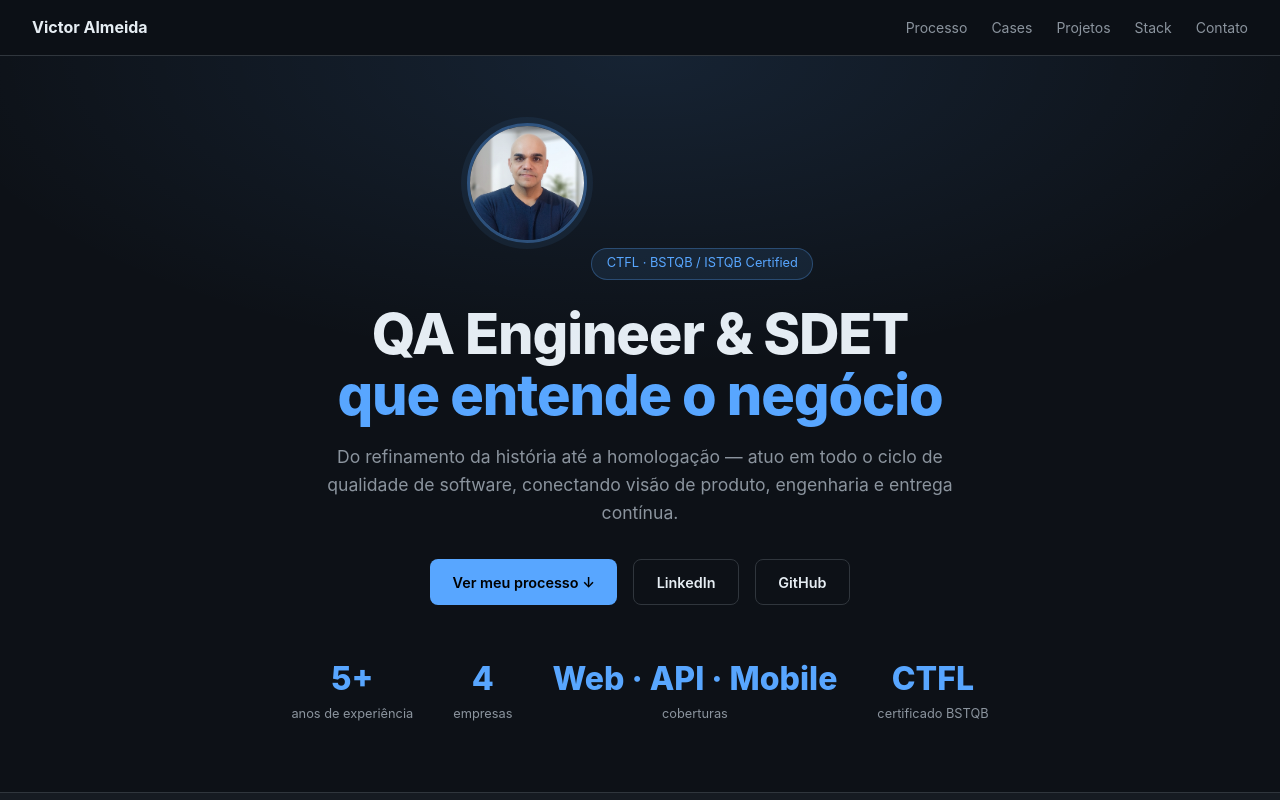
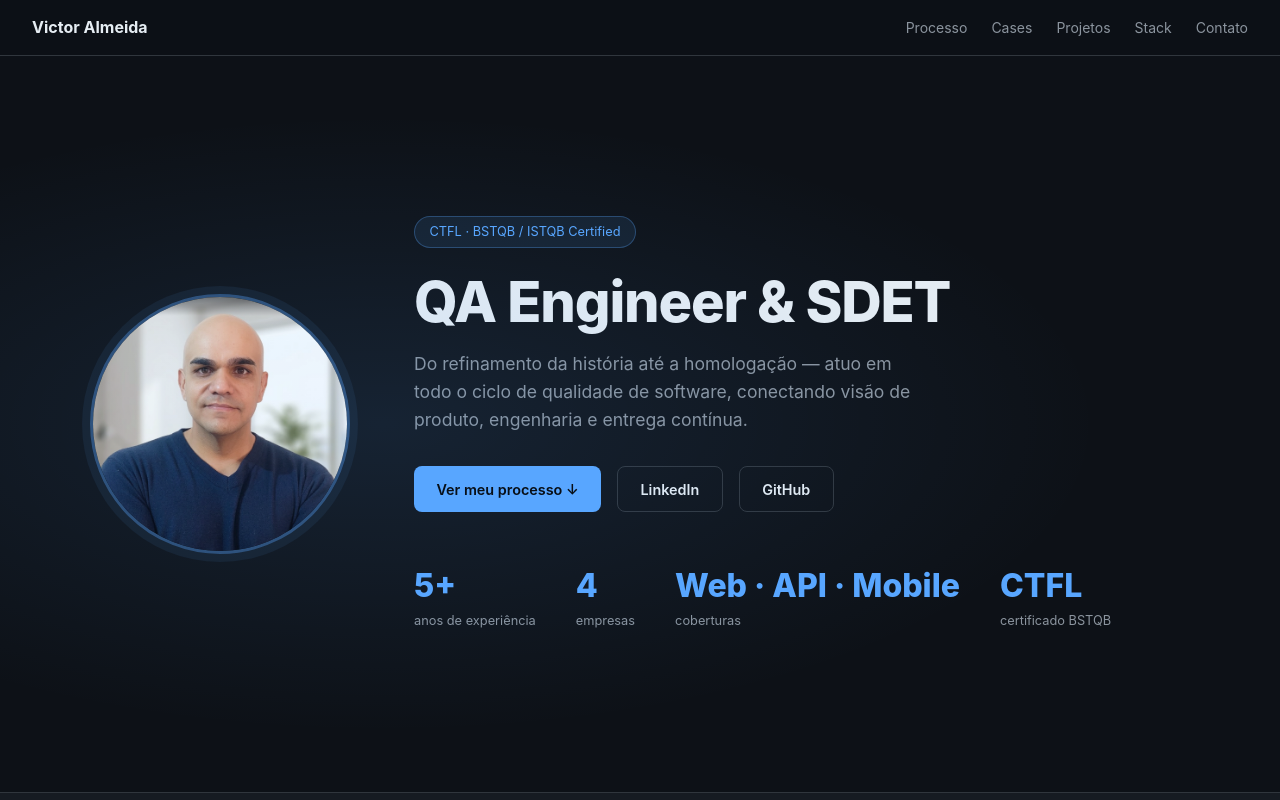
Before and after one commit to Victorios990/portfolio, a plain HTML site: page index.html in a window 1280 px wide. Shown: the top 800 px of the page. Drawn offline with Linux system fonts and the light colour scheme.

Commit message:
feat: hero split-screen — foto grande à esquerda, texto à direita, remove slogan

```diff
--- a/index.html
+++ b/index.html
@@ -50,7 +50,6 @@
     .hero {
       min-height: 92vh;
       display: flex; align-items: center; justify-content: center;
-      text-align: center;
       padding: 4rem 2rem;
       position: relative;
       overflow: hidden;
@@ -58,16 +57,47 @@
     .hero::before {
       content: '';
       position: absolute; inset: 0;
-      background: radial-gradient(ellipse 80% 60% at 50% 0%, rgba(88,166,255,.12) 0%, transparent 70%);
+      background: radial-gradient(ellipse 80% 60% at 30% 50%, rgba(88,166,255,.12) 0%, transparent 70%);
       pointer-events: none;
     }
+    .hero-inner {
+      display: flex;
+      align-items: center;
+      gap: 4rem;
+      max-width: 1100px;
+      width: 100%;
+    }
     .hero-avatar {
-      width: 120px; height: 120px;
+      width: 260px; height: 260px;
       border-radius: 50%;
       object-fit: cover;
+      object-position: center top;
       border: 3px solid rgba(88,166,255,.4);
-      box-shadow: 0 0 0 6px rgba(88,166,255,.08);
-      margin-bottom: 1.5rem;
+      box-shadow: 0 0 0 8px rgba(88,166,255,.08);
+      flex-shrink: 0;
+    }
+    .hero-content {
+      text-align: left;
+    }
+    .hero-content p {
+      max-width: 520px;
+      margin-bottom: 2rem;
+      color: var(--muted);
+      font-size: 1.1rem;
+    }
+    .hero-ctas { display: flex; gap: 1rem; flex-wrap: wrap; }
+    .hero-stats {
+      display: flex; gap: 2.5rem; margin-top: 3rem; flex-wrap: wrap;
+    }
+    .stat { text-align: left; }
+
+    @media (max-width: 768px) {
+      .hero-inner { flex-direction: column; text-align: center; }
+      .hero-content { text-align: center; }
+      .hero-ctas { justify-content: center; }
+      .hero-stats { justify-content: center; }
+      .stat { text-align: center; }
+      .hero-avatar { width: 180px; height: 180px; }
     }
 
     .hero-badge {
@@ -88,13 +118,6 @@
       margin-bottom: 1rem;
     }
     .hero h1 span { color: var(--accent); }
-    .hero p {
-      max-width: 640px;
-      margin: 0 auto 2rem;
-      color: var(--muted);
-      font-size: 1.1rem;
-    }
-    .hero-ctas { display: flex; gap: 1rem; justify-content: center; flex-wrap: wrap; }
     .btn {
       padding: .65rem 1.4rem;
       border-radius: .5rem;
@@ -114,10 +137,6 @@
     }
     .btn-outline:hover { border-color: var(--accent); color: var(--accent); text-decoration: none; }
 
-    .hero-stats {
-      display: flex; gap: 2.5rem; justify-content: center; margin-top: 3rem; flex-wrap: wrap;
-    }
-    .stat { text-align: center; }
     .stat-value { font-size: 2rem; font-weight: 800; color: var(--accent); }
     .stat-label { font-size: .8rem; color: var(--muted); }
 
@@ -405,10 +424,11 @@
 
 <!-- ══════════ HERO ══════════ -->
 <section class="hero">
-  <div>
+  <div class="hero-inner">
     <img src="victor.png" alt="Victor Almeida" class="hero-avatar" />
+    <div class="hero-content">
       <div class="hero-badge">CTFL · BSTQB / ISTQB Certified</div>
-    <h1>QA Engineer & SDET<br /><span>que entende o negócio</span></h1>
+      <h1>QA Engineer & SDET</h1>
       <p>
         Do refinamento da história até a homologação — atuo em todo o ciclo de qualidade de software,
         conectando visão de produto, engenharia e entrega contínua.
@@ -434,6 +454,7 @@
         <div class="stat">
           <div class="stat-value">CTFL</div>
           <div class="stat-label">certificado BSTQB</div>
+        </div>
       </div>
     </div>
   </div>
```
Lines whose indentation alone changed are shown as unchanged.
